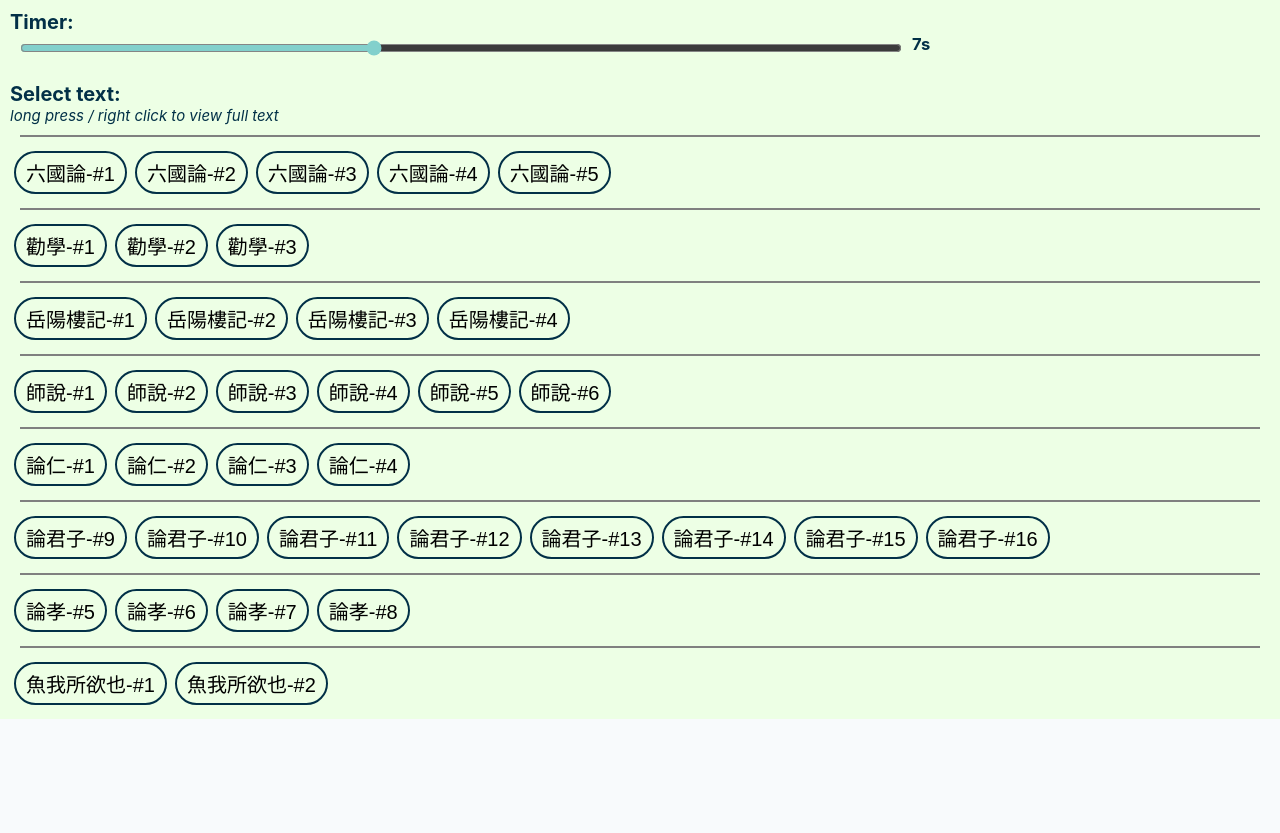
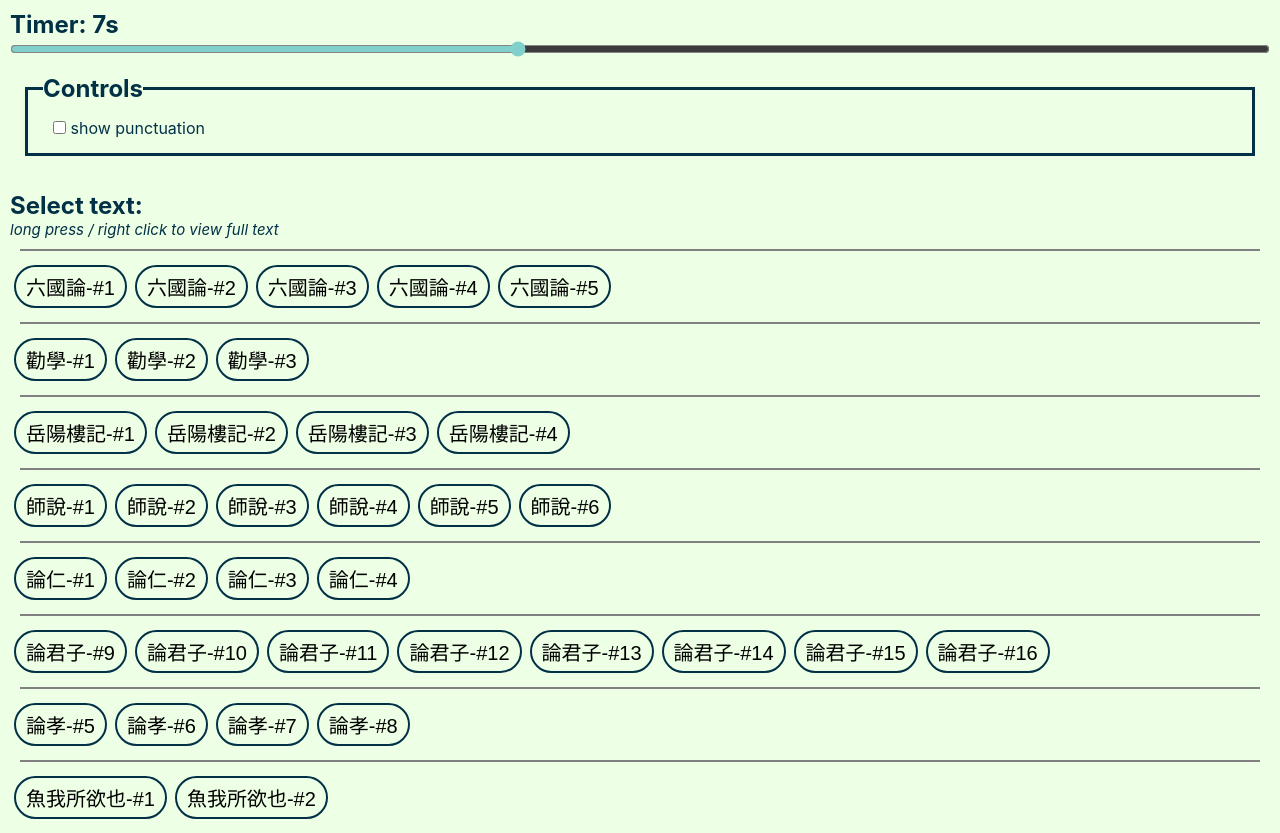
Before and after one commit to tovicheung/chinese-scrolling, a plain HTML site: page mem.html in a window 1280 px wide. Before the commit the page ends 800 px from the top, so only its background shows below. Drawn offline with Linux system fonts and the light colour scheme.

Commit message:
punctuation hint

```diff
--- a/mem.html
+++ b/mem.html
@@ -60,9 +60,9 @@
         }
 
         input[type = range] {
-            width: 70%;
+            width: 100%;
             height: 1vh;
-            margin: 10px;
+            padding: 10px;
             background-color: red;
             outline: none;
         }
@@ -77,8 +77,13 @@
             background-color: #edffe5;
         }
 
-        #modal2 > * {
-            font-size: 20px;
+        #controls {
+            border: 3px solid #023047;
+            margin: 15px;
+        }
+
+        #control-timer {
+            flex-grow: 1;
         }
 
         hr {
@@ -92,13 +97,18 @@
 <body>
     <!-- Modal -->
     <div id="modal2">
-        <h5>Timer:</h5>
-        <div style="display: flex; flex-direction: row;">
-            <input type="range" min="5" max="10" value="7" oninput="document.getElementById('secs').innerText = this.value + 's'">
-            <h5 id="secs">7s</h5>
-        </div>
+        <h2>Timer: <span id=secs>7</span>s</h2>
+        <input type="range" id="control-timer" min="5" max="10" value="7" oninput="document.getElementById('secs').innerText = this.value">
+        <fieldset id="controls">
+            <legend><h2>Controls</h2></legend>
+            <div>
+                <input type="checkbox" id="control-hint">
+                <label for="control-hint">show punctuation</label>
+            </div>
+        </fieldset>
+
         <br>
-        <h5>Select text:</h5><span style="font-size: 15px; font-style: italic;">long press / right click to view full text</span>
+        <h2>Select text:</h2><span style="font-size: 15px; font-style: italic;">long press / right click to view full text</span>
     </div>
 
     <!-- Main runner -->
@@ -116,19 +126,30 @@
 
         const FPS = 30;
         const MSPF = 1000 / FPS; // milliseconds per frame
+        const PUNCTUATION = "，。？！；：︰「」";
 
         // running state
         let running = false; // will clicks reveal characters?
         let text = "";
+        let hints = "";
         let index = 0; // index of the character to be revealed
         let interval = null;
         let bar_goes_modal = false;
+        let controls = {
+            punctuation: false,
+        }
 
         // time in ms
         let full = 5000;
         let time = 5000;
 
         function start() {
+            controls.punctuation = document.getElementById("control-hint").checked;
+
+            if (controls.punctuation) {
+                hints = [...text].map(c => PUNCTUATION.includes(c) ? c : "\uff3f").join(""); // ＿
+            }
+
             document.getElementById("main").innerHTML = "<span style='color: grey;'>Click to start ...</span>";
             document.getElementById("bar-inner").style.width = "100%";
             document.getElementById("bar-inner").classList.add("waiting");
@@ -137,7 +158,7 @@
             index = 0;
             bar_goes_modal = false;
 
-            time = full = parseInt(document.getElementById("secs").innerText.replace("s", "")) * 1000;
+            time = full = parseInt(document.getElementById("secs").innerText) * 1000;
 
             document.body.requestFullscreen();
         }
@@ -158,6 +179,10 @@
             index++;
             document.getElementById("main").innerHTML = text.substring(0, index);
             if (index >= text.length) end();
+            if (controls.punctuation) {
+                document.getElementById("main").innerHTML += hints.substring(index);
+                if (PUNCTUATION.includes(text[index])) advance();
+            }
         }
 
         function show_modal() {
--- a/styles/global.css
+++ b/styles/global.css
@@ -87,6 +87,7 @@ button:not(.icon) {
     border-radius: 9999px;
     background-color: transparent;
     margin: 4px;
+    font-size: 20px;
 }
 
 button:not(.icon):hover {
```
